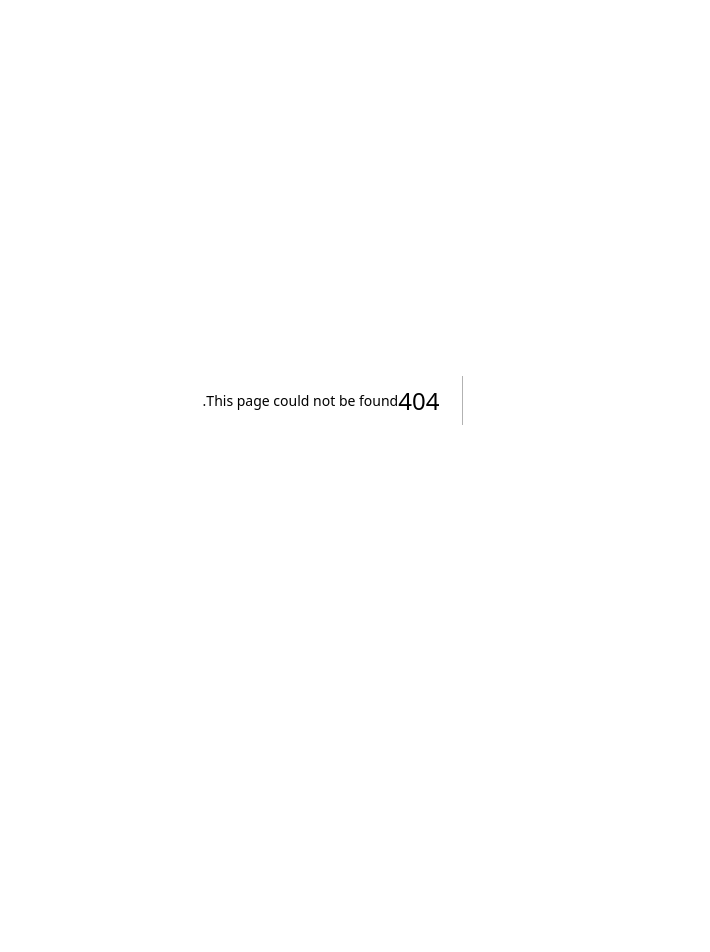
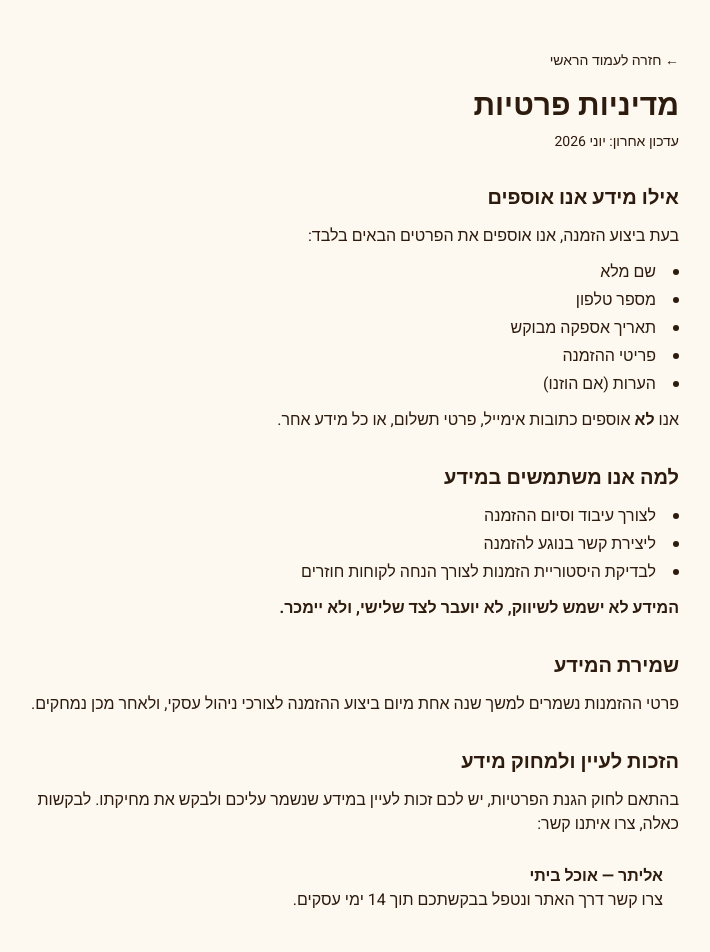
Before and after one commit to elitararami-cmd/food-ordering, a Next.js app: page /privacy in a window 1280 px wide. Before the commit this address had no page. Shown: the top 952 px of the page, without its empty margins (297-1007 px from the left). Before the commit the page ends 800 px from the top, so only its background shows below. Built offline with nearby package versions, Linux system fonts and the light colour scheme.

Commit message:
Add accessibility statement, privacy policy, aria-labels, skip-to-content

```diff
--- /dev/null
+++ b/app/accessibility/page.tsx
@@ -0,0 +1,68 @@
+import Link from 'next/link';
+
+export default function AccessibilityPage() {
+  return (
+    <main id="main-content" className="min-h-screen py-12 px-4" style={{ background: 'var(--color-bg)' }}>
+      <div className="max-w-2xl mx-auto space-y-8">
+
+        <div>
+          <Link href="/" className="text-sm font-medium" style={{ color: 'var(--color-primary)' }}>← חזרה לעמוד הראשי</Link>
+          <h1 className="text-3xl font-black mt-4" style={{ color: 'var(--color-text)' }}>הצהרת נגישות</h1>
+          <p className="mt-2 text-sm" style={{ color: 'var(--color-text-muted)' }}>עדכון אחרון: יוני 2026</p>
+        </div>
+
+        <section className="space-y-3">
+          <h2 className="text-xl font-bold" style={{ color: 'var(--color-text)' }}>מחויבות לנגישות</h2>
+          <p style={{ color: 'var(--color-text-muted)' }}>
+            אליתר מחויבת להנגשת האתר לאנשים עם מוגבלויות, בהתאם לתקן ישראלי 5568 ולהנחיות WCAG 2.1 ברמה AA.
+            אנו פועלים באופן שוטף לשיפור הנגישות ומעודכנים בהנחיות העדכניות ביותר.
+          </p>
+        </section>
+
+        <section className="space-y-3">
+          <h2 className="text-xl font-bold" style={{ color: 'var(--color-text)' }}>מה מונגש באתר</h2>
+          <ul className="space-y-2 list-disc list-inside" style={{ color: 'var(--color-text-muted)' }}>
+            <li>האתר מוגדר בשפה העברית (<code>lang=&quot;he&quot;</code>) ובכיוון RTL</li>
+            <li>כל התמונות כוללות טקסט חלופי (alt text)</li>
+            <li>כל כפתורי הפעולה כוללים תיאור נגיש (aria-label)</li>
+            <li>ניתן לנווט באתר באמצעות מקלדת בלבד</li>
+            <li>קיים קישור &quot;דלג לתוכן הראשי&quot; לניווט מהיר</li>
+            <li>שדות הטופס כוללים תוויות ברורות</li>
+            <li>ניגודיות הצבעים עומדת בדרישות WCAG AA לטקסט גדול ובולט</li>
+          </ul>
+        </section>
+
+        <section className="space-y-3">
+          <h2 className="text-xl font-bold" style={{ color: 'var(--color-text)' }}>מגבלות נגישות ידועות</h2>
+          <ul className="space-y-2 list-disc list-inside" style={{ color: 'var(--color-text-muted)' }}>
+            <li>חלק מרכיבי הממשק עשויים להיות לא אופטימליים לקוראי מסך מסוימים — אנו עובדים על שיפור זה</li>
+            <li>ניגודיות הצבעים בטקסט רגיל עשויה שלא לעמוד ברמת AAA</li>
+          </ul>
+        </section>
+
+        <section className="space-y-3">
+          <h2 className="text-xl font-bold" style={{ color: 'var(--color-text)' }}>פנייה בנושא נגישות</h2>
+          <p style={{ color: 'var(--color-text-muted)' }}>
+            נתקלתם בבעיית נגישות? נשמח לשמוע ולתקן. ניתן לפנות אלינו:
+          </p>
+          <div
+            className="rounded-xl p-4 space-y-2"
+            style={{ background: 'var(--color-warm)', border: '1px solid var(--color-border)' }}
+          >
+            <p className="font-bold" style={{ color: 'var(--color-text)' }}>רכז/ת נגישות: אליתר</p>
+            <p style={{ color: 'var(--color-text-muted)' }}>טלפון: <a href="tel:" style={{ color: 'var(--color-primary)' }}>השאירו פרטים ונחזור אליכם</a></p>
+            <p className="text-sm" style={{ color: 'var(--color-text-muted)' }}>זמן תגובה מרבי: 5 ימי עסקים</p>
+          </div>
+        </section>
+
+        <section className="space-y-3">
+          <h2 className="text-xl font-bold" style={{ color: 'var(--color-text)' }}>תאריך הצהרה ועדכון</h2>
+          <p style={{ color: 'var(--color-text-muted)' }}>
+            הצהרת נגישות זו עודכנה לאחרונה ביוני 2026 ותעודכן אחת לשנה לכל הפחות.
+          </p>
+        </section>
+
+      </div>
+    </main>
+  );
+}
--- a/app/layout.tsx
+++ b/app/layout.tsx
@@ -13,7 +13,16 @@ export default function RootLayout({
 }) {
   return (
     <html lang="he" dir="rtl">
-      <body>{children}</body>
+      <body>
+        <a
+          href="#main-content"
+          className="sr-only focus:not-sr-only focus:fixed focus:top-2 focus:right-2 focus:z-50 focus:px-4 focus:py-2 focus:rounded-lg focus:font-bold"
+          style={{ background: '#8B2635', color: '#fff' }}
+        >
+          דלג לתוכן הראשי
+        </a>
+        {children}
+      </body>
     </html>
   );
 }
--- a/app/page.tsx
+++ b/app/page.tsx
@@ -52,7 +52,7 @@ export default function HomePage() {
   }
 
   return (
-    <main className="min-h-screen flex flex-col" style={{ background: 'var(--color-bg)' }}>
+    <main id="main-content" className="min-h-screen flex flex-col" style={{ background: 'var(--color-bg)' }}>
 
       {/* Hero */}
       <section className="relative min-h-screen flex flex-col items-center justify-center overflow-hidden">
@@ -142,14 +142,16 @@ export default function HomePage() {
               backdropFilter: 'blur(12px)',
             }}
           >
-            <p
-              className="text-base font-bold mb-3 text-right"
+            <label
+              htmlFor="delivery-date"
+              className="block text-base font-bold mb-3 text-right"
               style={{ color: 'var(--color-text)' }}
             >
               {savedCarts.length > 0 ? 'או הזמינו לתאריך חדש:' : 'לאיזה תאריך תרצו להזמין?'}
-            </p>
+            </label>
 
             <input
+              id="delivery-date"
               type="date"
               value={date}
               min={today}
@@ -272,10 +274,15 @@ export default function HomePage() {
 
       {/* Footer */}
       <footer
-        className="py-6 text-center text-sm"
+        className="py-6 text-center text-sm space-y-2"
         style={{ background: 'var(--color-text)', color: 'rgba(255,255,255,0.45)' }}
       >
-        אליתר © {new Date().getFullYear()} · אוכל ביתי
+        <p>אליתר © {new Date().getFullYear()} · אוכל ביתי</p>
+        <p className="flex items-center justify-center gap-4">
+          <a href="/accessibility" className="hover:text-white transition-colors underline">הצהרת נגישות</a>
+          <span>·</span>
+          <a href="/privacy" className="hover:text-white transition-colors underline">מדיניות פרטיות</a>
+        </p>
       </footer>
 
     </main>
--- /dev/null
+++ b/app/privacy/page.tsx
@@ -0,0 +1,74 @@
+import Link from 'next/link';
+
+export default function PrivacyPage() {
+  return (
+    <main id="main-content" className="min-h-screen py-12 px-4" style={{ background: 'var(--color-bg)' }}>
+      <div className="max-w-2xl mx-auto space-y-8">
+
+        <div>
+          <Link href="/" className="text-sm font-medium" style={{ color: 'var(--color-primary)' }}>← חזרה לעמוד הראשי</Link>
+          <h1 className="text-3xl font-black mt-4" style={{ color: 'var(--color-text)' }}>מדיניות פרטיות</h1>
+          <p className="mt-2 text-sm" style={{ color: 'var(--color-text-muted)' }}>עדכון אחרון: יוני 2026</p>
+        </div>
+
+        <section className="space-y-3">
+          <h2 className="text-xl font-bold" style={{ color: 'var(--color-text)' }}>אילו מידע אנו אוספים</h2>
+          <p style={{ color: 'var(--color-text-muted)' }}>
+            בעת ביצוע הזמנה, אנו אוספים את הפרטים הבאים בלבד:
+          </p>
+          <ul className="space-y-1 list-disc list-inside" style={{ color: 'var(--color-text-muted)' }}>
+            <li>שם מלא</li>
+            <li>מספר טלפון</li>
+            <li>תאריך אספקה מבוקש</li>
+            <li>פריטי ההזמנה</li>
+            <li>הערות (אם הוזנו)</li>
+          </ul>
+          <p style={{ color: 'var(--color-text-muted)' }}>אנו <strong>לא</strong> אוספים כתובות אימייל, פרטי תשלום, או כל מידע אחר.</p>
+        </section>
+
+        <section className="space-y-3">
+          <h2 className="text-xl font-bold" style={{ color: 'var(--color-text)' }}>למה אנו משתמשים במידע</h2>
+          <ul className="space-y-1 list-disc list-inside" style={{ color: 'var(--color-text-muted)' }}>
+            <li>לצורך עיבוד וסיום ההזמנה</li>
+            <li>ליצירת קשר בנוגע להזמנה</li>
+            <li>לבדיקת היסטוריית הזמנות לצורך הנחה לקוחות חוזרים</li>
+          </ul>
+          <p style={{ color: 'var(--color-text-muted)' }}>
+            <strong>המידע לא ישמש לשיווק, לא יועבר לצד שלישי, ולא יימכר.</strong>
+          </p>
+        </section>
+
+        <section className="space-y-3">
+          <h2 className="text-xl font-bold" style={{ color: 'var(--color-text)' }}>שמירת המידע</h2>
+          <p style={{ color: 'var(--color-text-muted)' }}>
+            פרטי ההזמנות נשמרים למשך שנה אחת מיום ביצוע ההזמנה לצורכי ניהול עסקי, ולאחר מכן נמחקים.
+          </p>
+        </section>
+
+        <section className="space-y-3">
+          <h2 className="text-xl font-bold" style={{ color: 'var(--color-text)' }}>הזכות לעיין ולמחוק מידע</h2>
+          <p style={{ color: 'var(--color-text-muted)' }}>
+            בהתאם לחוק הגנת הפרטיות, יש לכם זכות לעיין במידע שנשמר עליכם ולבקש את מחיקתו.
+            לבקשות כאלה, צרו איתנו קשר:
+          </p>
+          <div
+            className="rounded-xl p-4"
+            style={{ background: 'var(--color-warm)', border: '1px solid var(--color-border)' }}
+          >
+            <p className="font-bold" style={{ color: 'var(--color-text)' }}>אליתר — אוכל ביתי</p>
+            <p style={{ color: 'var(--color-text-muted)' }}>צרו קשר דרך האתר ונטפל בבקשתכם תוך 14 ימי עסקים.</p>
+          </div>
+        </section>
+
+        <section className="space-y-3">
+          <h2 className="text-xl font-bold" style={{ color: 'var(--color-text)' }}>עוגיות (Cookies)</h2>
+          <p style={{ color: 'var(--color-text-muted)' }}>
+            האתר משתמש בעוגייה טכנית אחת בלבד לצורך אימות ממשק הניהול. עוגייה זו אינה מכילה מידע אישי ומוחקת עם סגירת הדפדפן.
+            לא נעשה שימוש בעוגיות שיווקיות או של צד שלישי.
+          </p>
+        </section>
+
+      </div>
+    </main>
+  );
+}
```
Also changed, not shown: app/order/page.tsx (+7 -2 lines).
